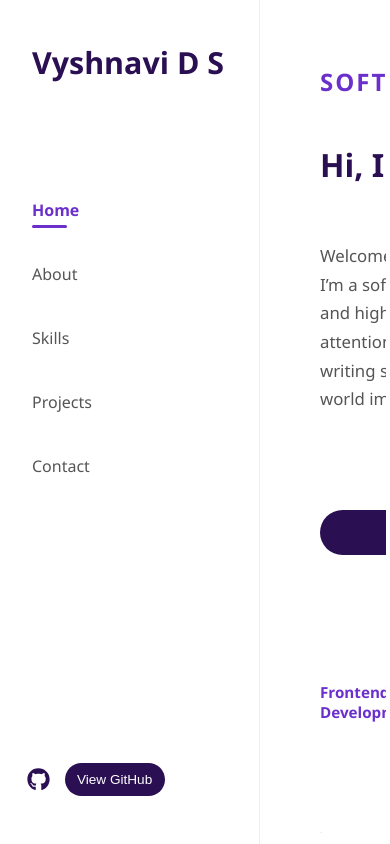
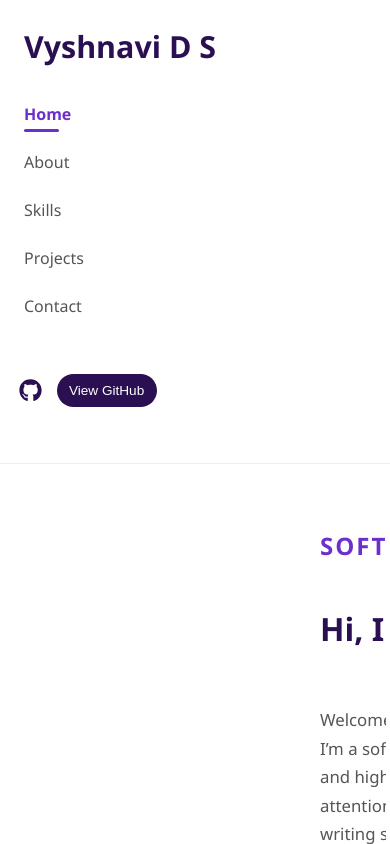
Before and after one commit to vyshnavids75-cell/portfolio, a React (Vite) app: page / in a window 390 px wide. Built offline with nearby package versions, Linux system fonts and the light colour scheme.

Commit message:
Modified Navbar

```diff
--- a/src/components/styles/Navbar.css
+++ b/src/components/styles/Navbar.css
@@ -93,3 +93,28 @@
   right: 0.3rem;
   color: #2a0f52;
 }
+
+@media (max-width: 768px) {
+  .side-navbar {
+    position: relative;
+    width: 100%;
+    height: auto;
+    padding: 1.5rem;
+    border-right: none;
+    border-bottom: 1px solid #eee;
+  }
+
+  .side-navbar-links {
+    margin-top: 2rem;
+  }
+
+  .side-navbar-links li {
+    margin-bottom: 1.5rem;
+  }
+
+  .side-navbar-github {
+    position: static;
+    margin-top: 2rem;
+    padding-bottom: 2rem;
+  }
+}
```
